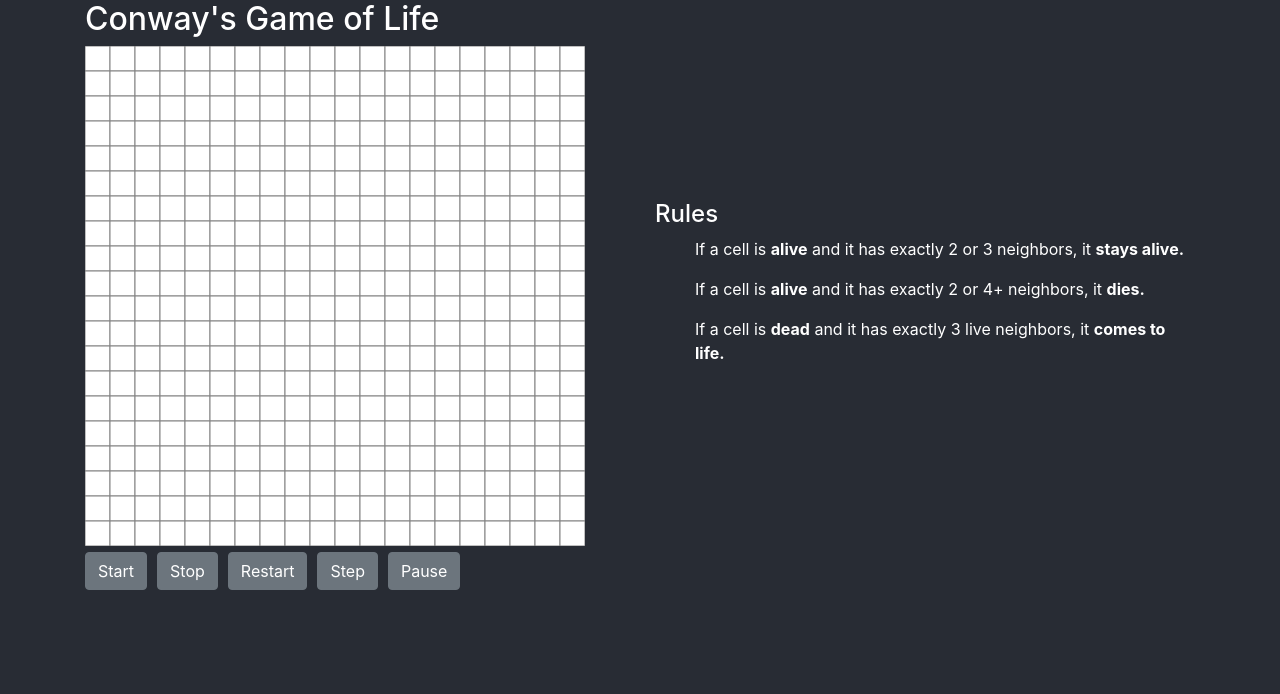
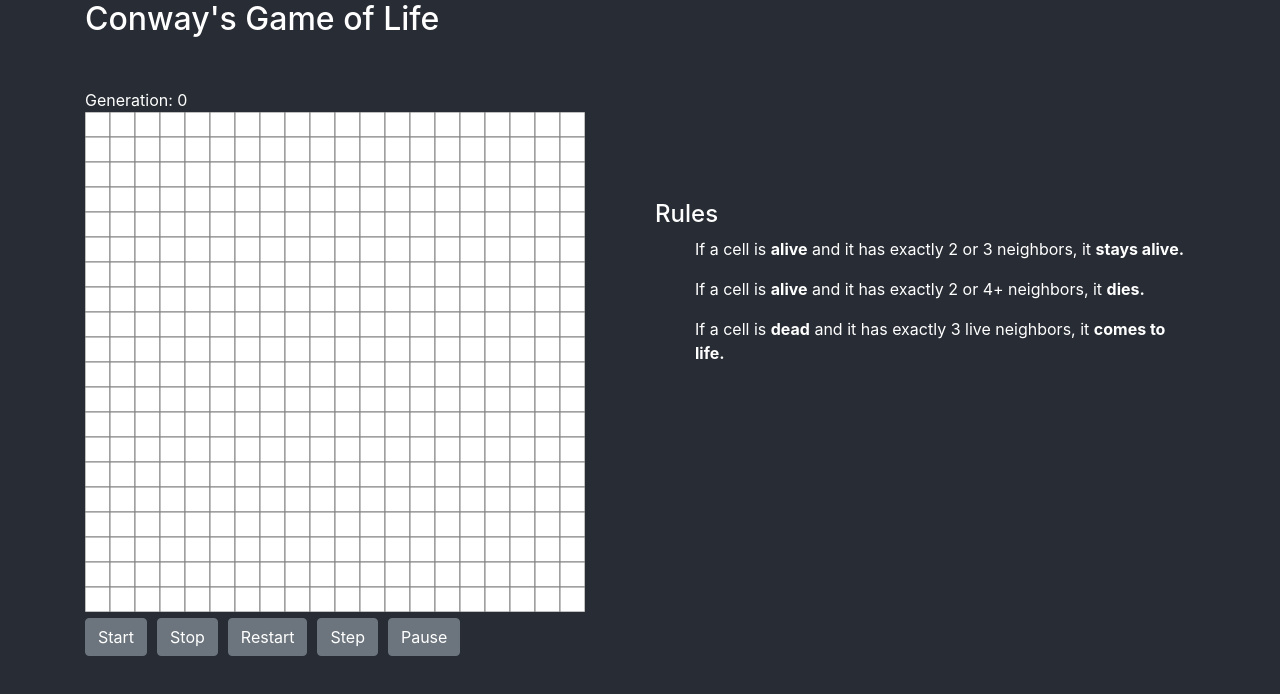
Before and after one commit to bloominstituteoftechnology/CS-Build-Week-1, a React (Create React App) app in the folder cnwy-game-life/: page / in a window 1280 px wide. Shown: the top 694 px of the page. Built offline with nearby package versions, Linux system fonts and the light colour scheme.

Commit message:
Added Generation Title
- continue Anim flag is not a state var
- tried to get it to be but not working

```diff
--- a/cnwy-game-life/src/components/LifeCanvas.js
+++ b/cnwy-game-life/src/components/LifeCanvas.js
@@ -6,27 +6,44 @@ const GameBtns = styled(Button)`
   margin-right:10px;
 `
 
+const GenDiv = styled.div`
+  margin-top:50px;
+`
+
 let prevTimestamp = null;
 
 class LifeCanvas extends Component {
   constructor(props){
     super(props);
     this.continueAnimation = true;
-    this.nextSquare = 0;
+    // this.generation = 0;
+    this.state = {
+      generation : 0,
+      // continueAnimation : true
+    }
   }
 
   componentDidMount(){
     this.initializeCanvas();
-    // requestAnimationFrame((timestamp) => { this.onAnimFrame(timestamp); });
+    this.setState({
+      generation:0,
+      // continueAnimation : true
+    })
   }
 
   componentWillUnmount() {
     // Stop animating
     this.continueAnimation = false;
+    // this.setState({continueAnimation:false})
   }
 
   initializeCanvas = ()=>{
-    this.nextSquare = 0;
+    this.setState({generation:0})
+
+    // this.setState({
+    //   generation:0,
+    //   continueAnimation : true
+    // })
 
     let canvas = this.refs.canvas;
     const ctx = canvas.getContext('2d');
@@ -79,37 +96,47 @@ class LifeCanvas extends Component {
 
     // TODO: Do animation stuff to the canvas
     ctx.beginPath();
-    ctx.rect(this.nextSquare++ * this.props.cellSize, 7*this.props.cellSize, this.props.cellSize, this.props.cellSize);
+    // ctx.rect(this.generation++ * this.props.cellSize, 7*this.props.cellSize, this.props.cellSize, this.props.cellSize);
+    ctx.rect(this.state.generation * this.props.cellSize, 7*this.props.cellSize, this.props.cellSize, this.props.cellSize);
     ctx.fillStyle = 'black';
     ctx.fill();
     ctx.lineWidth = 1;
     ctx.strokeStyle = 'grey';
     ctx.stroke();
+
+    this.setState({generation: this.state.generation + 1} )
   }
 
   startGame = () => {
     requestAnimationFrame((timestamp) => { this.onAnimFrame(timestamp); });
     this.continueAnimation = true;
+    // this.setState({continueAnimation:true})
   }
 
   stopGame = () => {
     this.continueAnimation = false;
+    // this.setState({continueAnimation:false})
   }
 
   restartGame = () => {
     this.continueAnimation = false;
     this.initializeCanvas();
+
+    // this.setState({continueAnimation:false}, ()=>this.initializeCanvas());
   }
 
   stepGame = () => {
     requestAnimationFrame((timestamp) => { this.onAnimFrame(timestamp); });
     this.continueAnimation = false;
+    // this.setState({continueAnimation:false})
   }
 
 
   render() {
     return (
       <div>
+        {/* <GenDiv>Generation: {this.generation}</GenDiv> */}
+        <GenDiv>Generation: {this.state.generation}</GenDiv>
         <canvas ref="canvas" id="canvas" width={this.props.width} height={this.props.height} onClick={this.props.clickHandler}/>
         <div>
           <GameBtns onClick={this.startGame}>Start</GameBtns>
```
